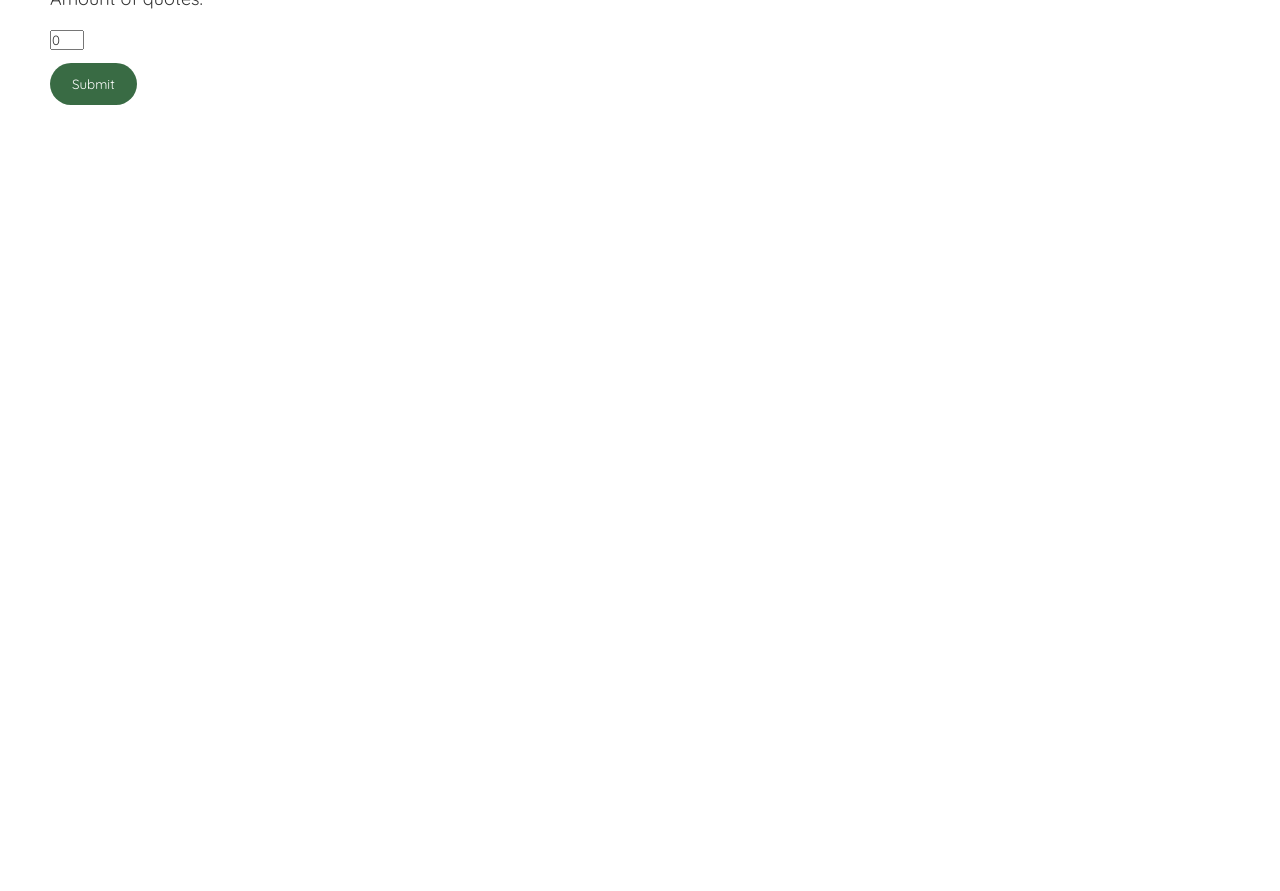
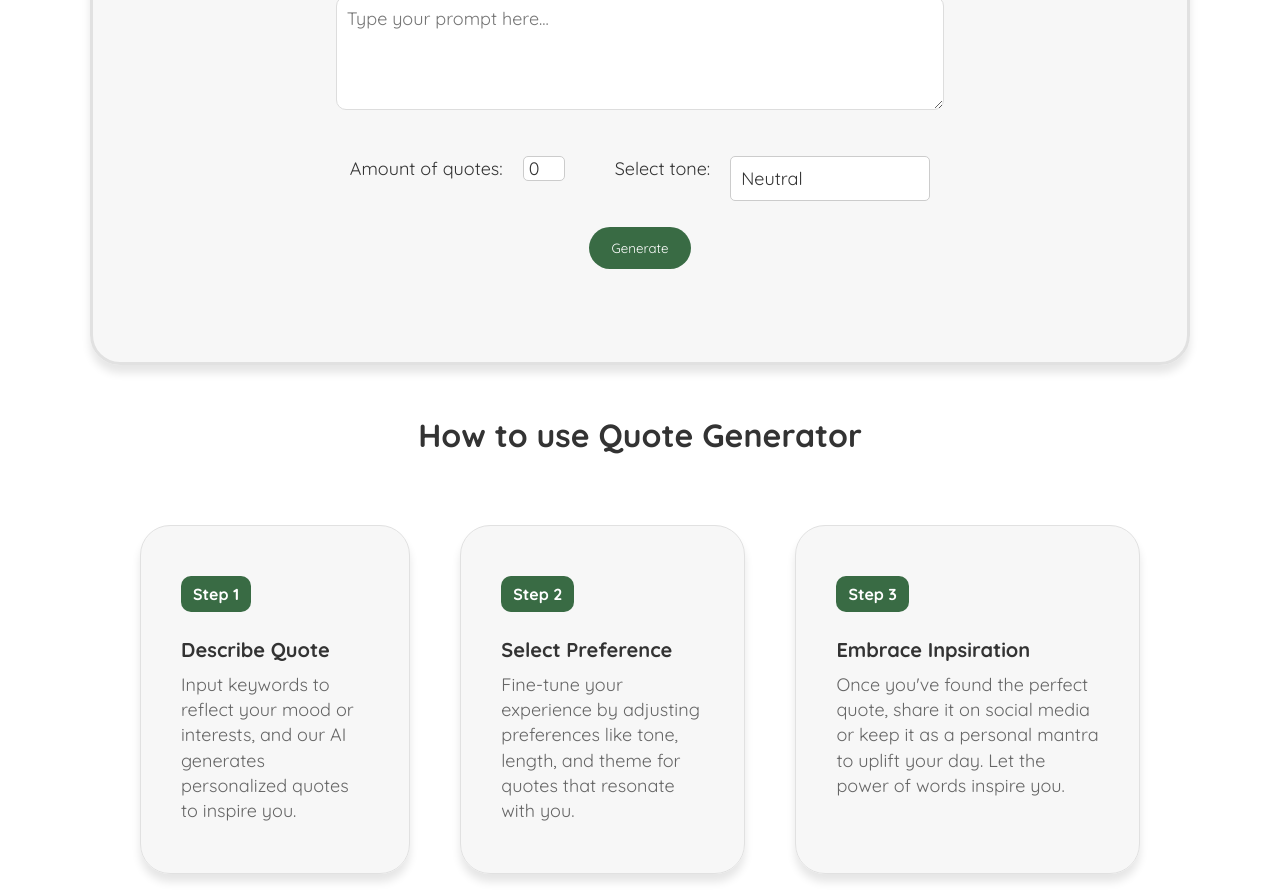
Before and after one commit to Israel1te/QuoteSynergy, a React (Create React App) app: page /openai in a window 1280 px wide. Shown: the part 460-1351 px from the top of the page. Before the commit the page ends 800 px from the top, so only its background shows below. Built offline with nearby package versions, Linux system fonts and the light colour scheme; a web font is replaced by a local one.

Commit message:
Themes added and formatting. Copy function also added for each quote

```diff
--- a/src/Openai.js
+++ b/src/Openai.js
@@ -4,8 +4,13 @@ import config from "./config.json";
 
 const Openai = () => {
   const [prompt, setPrompt] = useState("");
-  const [numberInput, setNumberInput] = useState(0); // State for the number input
+  const [numberInput, setNumberInput] = useState(0);
+  const [selectedTone, setSelectedTone] = useState("neutral");
   const [loading, setLoading] = useState(false);
+  const [quotes, setQuotes] = useState([]);
+  const copyToClipboard = (text) => {
+    navigator.clipboard.writeText(text);
+  };
 
   const handleInputChange = (event) => {
     setPrompt(event.target.value);
@@ -15,6 +20,10 @@ const Openai = () => {
 
   const handleNumberInputChange = (event) => {
     setNumberInput(event.target.value);
+  };
+
+  const handleToneChange = (event) => {
+    setSelectedTone(event.target.value);
   };
 
   const generateResponse = async () => {
@@ -27,6 +36,22 @@ const Openai = () => {
     setLoading(true);
 
     try {
+      let tonePrompt = "";
+
+      const toneInstructions = {
+        neutral: "Write in a neutral tone.",
+        friendly: "Write in a friendly and approachable tone.",
+        inspirational: "Provide inspirational and motivational quotes.",
+        relaxed: "Write in a relaxed and laid-back tone.",
+        funny: "Inject humor and make the quotes funny.",
+        professional: "Maintain a professional and formal tone.",
+        bold: "Be bold and assertive in the responses.",
+        witty: "Inject wit and cleverness into the responses.",
+        adventurous: "Provide adventurous and daring quotes.",
+      };
+
+      tonePrompt += toneInstructions[selectedTone];
+
       const response = await openai.chat.completions.create({
         messages: [
           { role: "system", content: "You are a helpful assistant." },
@@ -35,15 +60,20 @@ const Openai = () => {
             role: "assistant",
             content: "The Los Angeles Dodgers won the World Series in 2020.",
           },
-          { role: 'system', content: `You take the user input and then give them  ${numberInput} quotes about the topic they give you `},
+          {
+            role: "system",
+            content: `You take the user input and then give them ${numberInput} quotes about the topic they give you with ${selectedTone} tone.`,
+          },
           { role: "user", content: prompt },
+          { role: "assistant", content: tonePrompt },
         ],
         model: "gpt-3.5-turbo",
       });
 
-      document.getElementById("responseArea").innerText =
-        response.choices[0].message.content;
-      console.log(response.choices[0]);
+      const quoteSets = response.choices[0].message.content.split("\n");
+
+      const cleanQuoteSets = quoteSets.filter((set) => set.trim() !== "");
+      setQuotes(cleanQuoteSets);
     } catch (error) {
       console.error("Error fetching data:", error);
     } finally {
@@ -53,6 +83,7 @@ const Openai = () => {
 
   return (
     <div className="openai">
+      <div className="generator-container">
         <h2>AI Quote Generator</h2>
         <p className="promptInput">Please enter your prompt below:</p>
         <textarea
@@ -66,8 +97,10 @@ const Openai = () => {
         ></textarea>
         <br />
         <br />
-      <p className="promptInput">Amount of quotes:</p>
-      {/* Number input field */}
+        <div className="input-container">
+          <div className="amount-container">
+            <label htmlFor="promptInput2">Amount of quotes:</label>
+
             <input
               id="promptInput2"
               type="number"
@@ -76,14 +109,80 @@ const Openai = () => {
               min={0}
               max={5}
             />
+          </div>
+          <div className="tone-container">
+            <label htmlFor="tone">Select tone:</label>
+            <div className="custom-select">
+              <select
+                id="tone"
+                value={selectedTone}
+                onChange={handleToneChange}
+              >
+                <option value="neutral">Neutral</option>
+                <option value="friendly">Friendly</option>
+                <option value="inspirational">Inspirational</option>
+                <option value="relaxed">Relaxed</option>
+                <option value="funny">Funny</option>
+                <option value="professional">Professional</option>
+                <option value="bold">Bold</option>
+                <option value="witty">Witty</option>
+                <option value="adventurous">Adventurous</option>
+              </select>
+            </div>
+          </div>
+        </div>
         <br />
         <br />
         <button onClick={generateResponse} className={loading ? "loading" : ""}>
-        {loading ? "Loading..." : "Submit"}
+          {loading ? "Loading..." : "Generate"}
         </button>
         <br />
         <br />
-      <div id="responseArea"></div>
+        <div id="responseArea">
+          {quotes.map((quote) => (
+            <div className="quote-container" key={quote}>
+              <div className="quote-text">{quote}</div>
+              <button onClick={() => copyToClipboard(quote)}>
+                {" "}
+                <i className="fas fa-copy"></i>
+              </button>
+            </div>
+          ))}
+        </div>
+      </div>
+      <section>
+        <div className="how-to-container">
+          <h2>How to use Quote Generator</h2>
+          <div className="flex-3">
+            <div className="quote-card">
+              <p className="quote-step">Step 1</p>
+              <h3>Describe Quote</h3>
+              <p className="quote-text">
+                Input keywords to reflect your mood or interests, and our AI
+                generates personalized quotes to inspire you.
+              </p>
+            </div>
+            <div className="quote-card">
+              <p className="quote-step">Step 2</p>
+              <h3>Select Preference</h3>
+              <p className="quote-text">
+                Fine-tune your experience by adjusting preferences like tone,
+                length, and theme for quotes that resonate with you.
+              </p>
+            </div>
+
+            <div className="quote-card">
+              <p className="quote-step">Step 3</p>
+              <h3>Embrace Inpsiration</h3>
+              <p className="quote-text">
+                Once you've found the perfect quote, share it on social media or
+                keep it as a personal mantra to uplift your day. Let the power
+                of words inspire you.
+              </p>
+            </div>
+          </div>
+        </div>
+      </section>
     </div>
   );
 };
--- a/src/index.css
+++ b/src/index.css
@@ -45,7 +45,6 @@ li {
   grid-template-columns: repeat(2, 1fr);
   gap: 5rem;
   padding: 2rem 5rem;
-  align-items: center;
 }
 
 .flex-3 {
@@ -495,7 +494,9 @@ footer p {
 /* GENERATE STYLES */
 /* ------------------------ */
 .openai {
-  margin-left: 5rem;
+  padding: 0 5rem;
+  max-width: 120rem;
+  margin: 0 auto;
 }
 
 .openai textarea {
@@ -516,11 +517,6 @@ textarea:focus {
   margin-bottom: 2rem;
 }
 
-.openai label {
-  text-align: left;
-  display: block;
-}
-
 .openai button {
   background: #396b44;
   color: #fff;
@@ -532,7 +528,6 @@ textarea:focus {
   transition: opacity 0.3s ease;
 }
 
-
 .openai button:hover {
   opacity: 0.8;
 }
@@ -540,8 +535,125 @@ textarea:focus {
 .openai button:active {
   opacity: 0.6;
 }
+textarea {
+  margin: 0 auto;
+  border-radius: 1rem;
+}
 
 #responseArea {
   font-size: 1.8rem;
+  margin-top: 3rem;
+}
+
+.tone-selector {
+  margin-bottom: 20px;
+}
+
+.dropdown-container {
+  position: relative;
+  display: inline-block;
+}
+
+.select-container {
+  display: flex;
+}
+select {
   margin-top: 2rem;
+  width: 20rem;
+  padding: 1rem;
+  font-size: 1.8rem;
+  border: 1px solid #ccc;
+  border-radius: 5px;
+  appearance: none;
+  background-color: #fff;
+  cursor: pointer;
 }
+
+select:focus {
+  outline: none;
+  border-color: #007bff;
+  box-shadow: 0 0 5px rgba(0, 123, 255, 0.5);
+  cursor: pointer;
+}
+
+.tone-selector {
+  font-size: 1.8rem;
+}
+
+/* Openai.css */
+
+/* Style for the container of each quote */
+.quote-container {
+  display: flex;
+  margin-bottom: 2rem;
+  align-items: center;
+  background-color: white;
+  box-shadow: 0px 8px 8px rgba(0, 0, 0, 0.1);
+  border: #c4c4c4 solid;
+  padding: 4rem;
+  border-radius: 3rem;
+}
+
+.quote-container p {
+  text-align: left;
+}
+
+.how-to-container h2 {
+  text-align: center;
+}
+.generator-container {
+  margin-top: 9.6rem;
+  text-align: center;
+  background-color: #f7f7f7fa;
+  border: solid 1px black;
+  border-radius: 3rem;
+  padding: 5rem 4rem;
+  box-shadow: 0px 8px 8px rgba(0, 0, 0, 0.1);
+  border: #e1e1e1 solid;
+}
+
+.input-container {
+  display: flex;
+  align-items: center;
+  gap: 5rem;
+  justify-content: center;
+}
+
+.input-container label {
+  font-size: 1.8rem;
+}
+
+#promptInput2 {
+  max-width: 10rem;
+  padding-left: 0.5rem;
+  border: 1px solid #ccc;
+  background-color: #fff;
+  border-radius: 5px;
+  font-size: 1.8rem;
+}
+.tone-container {
+  display: flex;
+  gap: 2rem;
+  align-items: center;
+}
+.amount-container {
+  display: flex;
+  align-items: center;
+  gap: 2rem;
+}
+.quote-container button {
+  background-color: white;
+  border: #396b44 2px solid;
+  height: 4.7rem;
+  width: 4.7rem;
+  margin-left: 2rem;
+  border-radius: 50%;
+  display: flex;
+  justify-content: center;
+  align-items: center;
+  transition: all 0.3s ease;
+  cursor: pointer;
+}
+.quote-container button:hover {
+  background-color: #67a675;
+}
```
Lines whose indentation alone changed are shown as unchanged.
